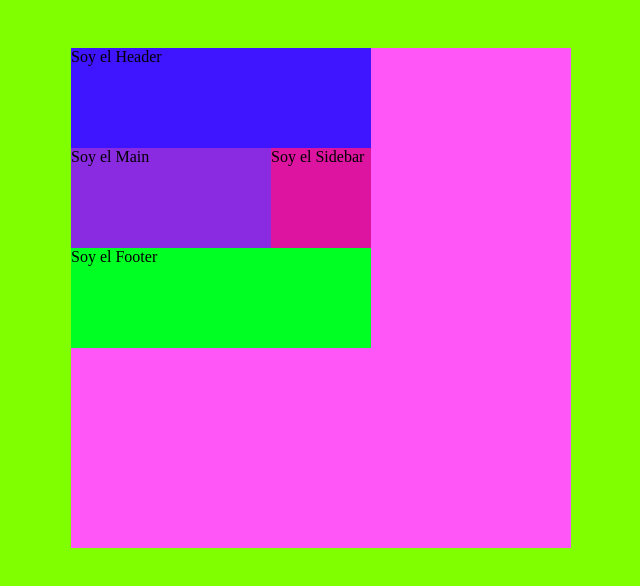
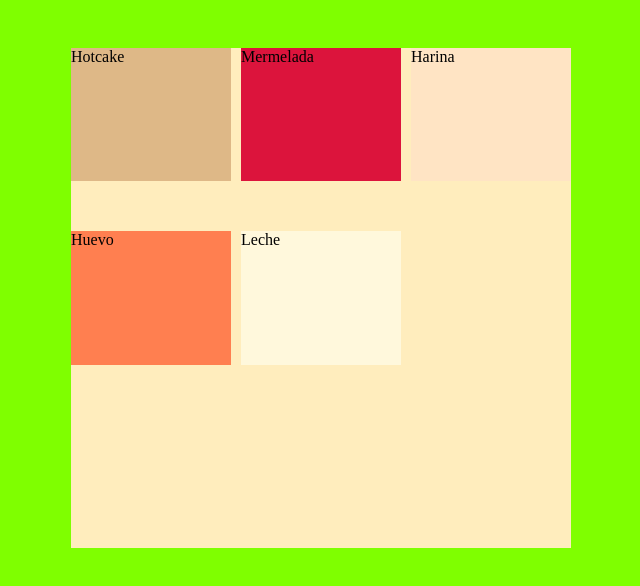
Before and after one commit to StephanieScribe/CSS-Grid, a plain HTML site: page index.html in a window 1280 px wide. Shown: the whole page, without its empty margins (319-959 px from the left). Drawn offline with Linux system fonts and the light colour scheme.

Commit message:
Aprendimos Gap

```diff
--- a/index.html
+++ b/index.html
@@ -8,11 +8,11 @@
 </head>
 <body>
     <div class="container">
-       <div class="header">Soy el Header</div>
-        <div class="main">Soy el Main</div>
-        <div class="sidebar">Soy el Sidebar</div>
-        <div class="footer">Soy el Footer</div>
+       <div class="hotcake">Hotcake</div>
+       <div class="mermelada">Mermelada</div>
+       <div class="harina">Harina</div>
+       <div class="huevo">Huevo</div>
+       <div class="leche">Leche</div>
     </div>
-
 </body>
 </html>
--- a/style.css
+++ b/style.css
@@ -14,36 +14,37 @@ body {
 /* Hacer que container tenga una grilla de 5 columnas y 5 filas del mismo ancho y alto */
 .container {
     display: grid;
-    grid-template-columns: repeat(3, 100px);
-    grid-template-rows: repeat(3, 100px);
-    grid-template-areas:
-        "header header header"
-        "main   main   sidebar"
-        "footer  footer  footer";
+    grid-template-columns: repeat(3, 1fr);
+    grid-template-rows: repeat(3, 1fr);
 
+    gap: 24px; /* Define el espacio entre filas y columnas */
+    row-gap: 50px; /* Espacio entre filas y columnas */
+    column-gap: 10px; /* Espacio entre columnas */
 
-    background-color: rgb(255, 87, 247);
+    /* Coloquen 5 items con colores de fondo diferentes */
+
+    background-color: rgb(255, 237, 189);
     width: 500px;
     height: 500px;
     margin: 0 auto; /* Esto centra el elemento cuando tiene ancho definido */
 }
 
-.header {
-    grid-area: header;
-    background-color: rgb(63, 20, 255);
+.hotcake {
+    background-color: burlywood;
 }
 
-.main {
-    grid-area: main;
-    background-color: blueviolet;
+.mermelada {
+    background-color: crimson;
 }
 
-.sidebar {
-    grid-area: sidebar;
-    background-color: rgb(220, 20, 160);
+.harina {
+    background-color: bisque;
 }
 
-.footer {
-    grid-area:  footer;
-    background-color: rgb(0, 255, 34);
+.huevo {
+    background-color: coral;
 }
+
+.leche {
+    background-color: cornsilk;
+}
```
